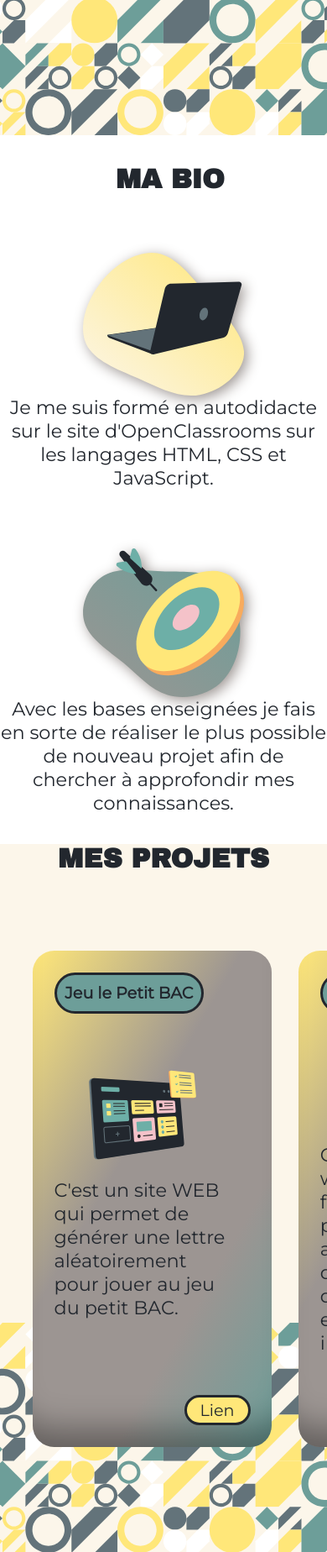
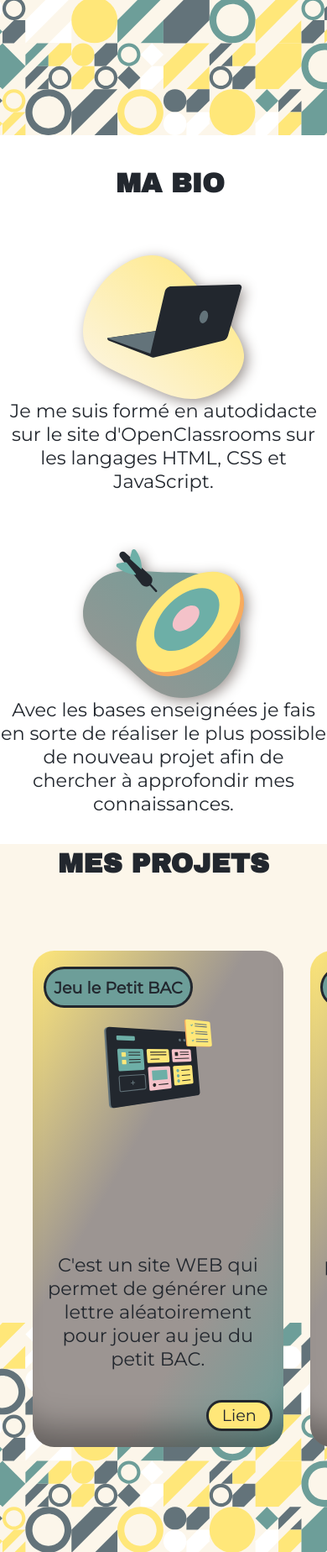
Before and after one commit to ToxyhDev/Tox-Website, a PHP site: page / in a window 390 px wide. Shown: the part 683-2531 px from the top of the page at 84% size. Run offline with PHP 8.4, Linux system fonts and the light colour scheme.

Commit message:
Resolve bug with define height and responsive font with clamp()

```diff
--- a/css/style.css
+++ b/css/style.css
@@ -276,6 +276,7 @@ main #maBio .imgBlob {
         position: relative;
         transform: rotate(0deg);
         top: 0;
+        padding-top: 1rem;
 
     }
     main #maBio .blobSection {
@@ -331,6 +332,7 @@ main #mesProjets h2 {
         top: 0;
         left: 0;
         transform: rotate(0deg);
+        padding-top: 1rem;
         text-align: center;
 
         /* border: 1px solid red; */
@@ -404,15 +406,17 @@ main #mesProjets #carousselProjet .projets h3 {
 }
 main #mesProjets #carousselProjet .descProjet {
     width: 90%;
+    height: 80%;
     display: flex;
     justify-content: space-between;
-    align-items: flex-start;
+    align-items: center;
 
     /* border: 1px solid red; */
 
 }
 main #mesProjets #carousselProjet .descProjet p {
-    font-size: 3.5rem;
+    /* font-size: 3.5rem; */
+    font-size: clamp(1rem, 6vw, 3.5rem);
     overflow: hidden;
 
 }
@@ -447,6 +451,12 @@ main #mesProjets #carousselProjet .projets a {
 
         /* border: 1px solid green; */
     }
+    main #mesProjets #carousselProjet .projets {
+        flex: 0 0 70%;
+        padding: 3rem 2rem 3rem 2rem;
+
+
+    }
     main #mesProjets .projets:first-child {
         margin: 0;
         margin-left: 10%;
@@ -456,12 +466,12 @@ main #mesProjets #carousselProjet .projets a {
         margin-right: 10%;
     }
     main #mesProjets #carousselProjet .descProjet {
-        width: 90%;
+        width: 100%;
         display: flex;
         flex-direction: column;
         align-items: center;
+        text-align: center;
 
-        /* border: 1px solid red; */
 
     }
     main #mesProjets #carousselProjet .imgDescProjet {
```
Also changed, not shown: README.md.
